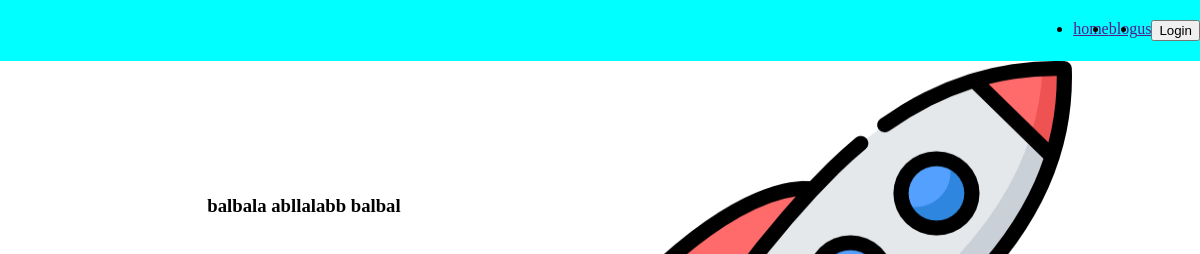
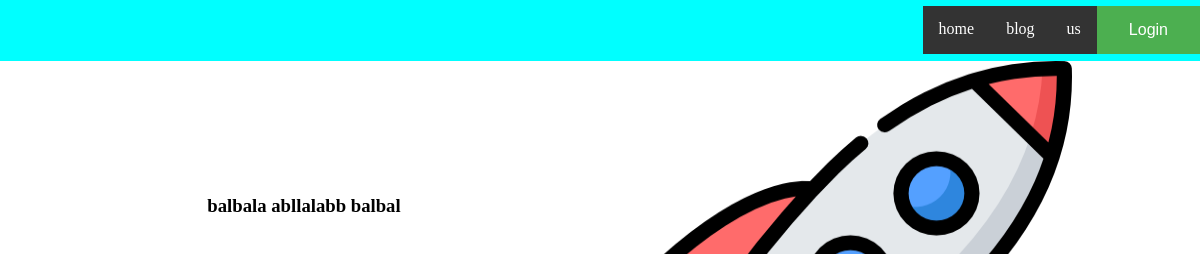
Before and after one commit to SantyM19/responsive, a plain HTML site: page index.html in a window 1280 px wide. Shown: the top 254 px of the page, 80-1280 px from the left. Drawn offline with Linux system fonts and the light colour scheme.

Commit message:
proyecto de JC se arregla el navbar

```diff
--- a/index.html
+++ b/index.html
@@ -23,7 +23,7 @@
                 <li>
                     <a href="">us</a>
                 </li>
-                <button>Login</button>
+                <button class="content_button">Login</button>
             </ul>
         </nav>
         <img class="menu" src="menu.png" alt="">
--- a/style.css
+++ b/style.css
@@ -27,6 +27,26 @@ nav{
 ul{
     display: flex;
 }
+
+ul {
+    list-style-type: none;
+    margin: 0;
+    padding: 0;
+    overflow: hidden;
+    background-color: #333;
+  }
+
+  li a {
+    display: block;
+    color: white;
+    text-align: center;
+    padding: 14px 16px;
+    text-decoration: none;
+  }
+
+  li a:hover {
+    background-color: #111;
+  }
 
 .menu{
     width: 40px;
```
